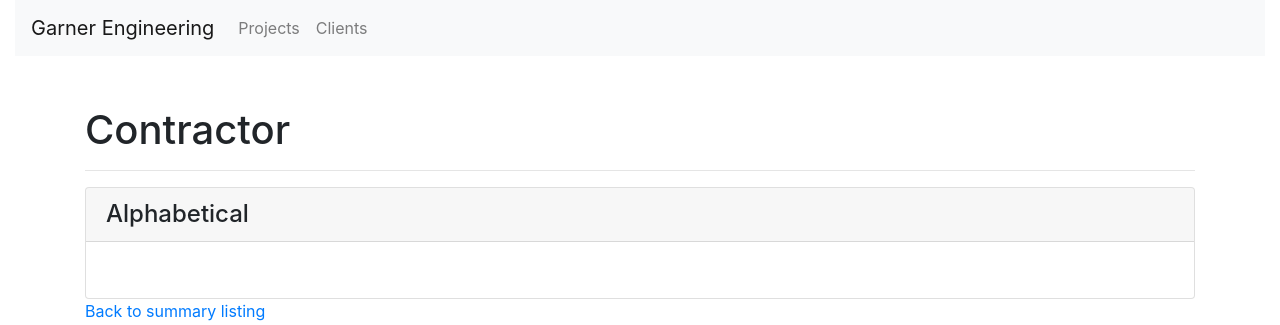
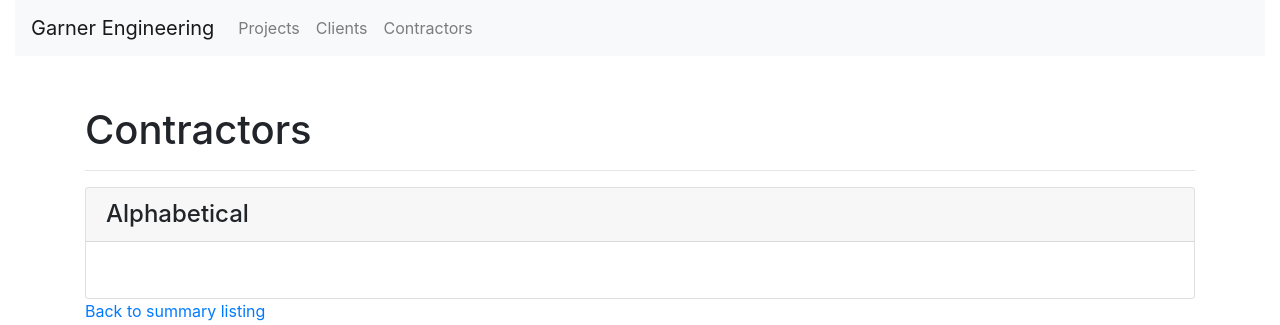
Before and after one commit to bennett39/garner-eng, a Django app: template garnereng/sitereport/templates/sitereport/contractors.html in a window 1280 px wide. Shown: the top 325 px of the page. Run offline with Django 3.2, Linux system fonts and the light colour scheme; the template is opened without the code that fills it, so the values that code supplies are empty; some libraries are stand-ins or nearby versions.

Commit message:
Fix typos

```diff
--- a/garnereng/sitereport/templates/sitereport/base.html
+++ b/garnereng/sitereport/templates/sitereport/base.html
@@ -39,10 +39,16 @@ integrity="sha384-ChfqqxuZUCnJSK3+MXmPNIyE6ZbWh2IMqE241rYiqJxyMiZ6OW/JmZQ5stwEUL
                 <div class="collapse navbar-collapse" id="navbarNav">
                     <ul class="navbar-nav">
                         <li class="nav-item">
-                            <a class="nav-link" href="/projects">Projects</a>
+                            <a class="nav-link" href="/projects">
+                                Projects</a>
                         </li>
                         <li class="nav-item">
-                            <a class="nav-link" href="/clients">Clients</a>
+                            <a class="nav-link" href="/clients">
+                                Clients</a>
+                        </li>
+                        <li class="nav-item">
+                            <a class="nav-link" href="/contractors">
+                                Contractors</a>
                         </li>
                     </ul>
                 </div>
--- a/garnereng/sitereport/templates/sitereport/contractors.html
+++ b/garnereng/sitereport/templates/sitereport/contractors.html
@@ -5,7 +5,7 @@
 {% endblock %}
 
 {% block body %}
-<h1>Contractor</h1>
+<h1>Contractors</h1>
 
 <hr>
 
```
Also changed, not shown: 4 other files.
